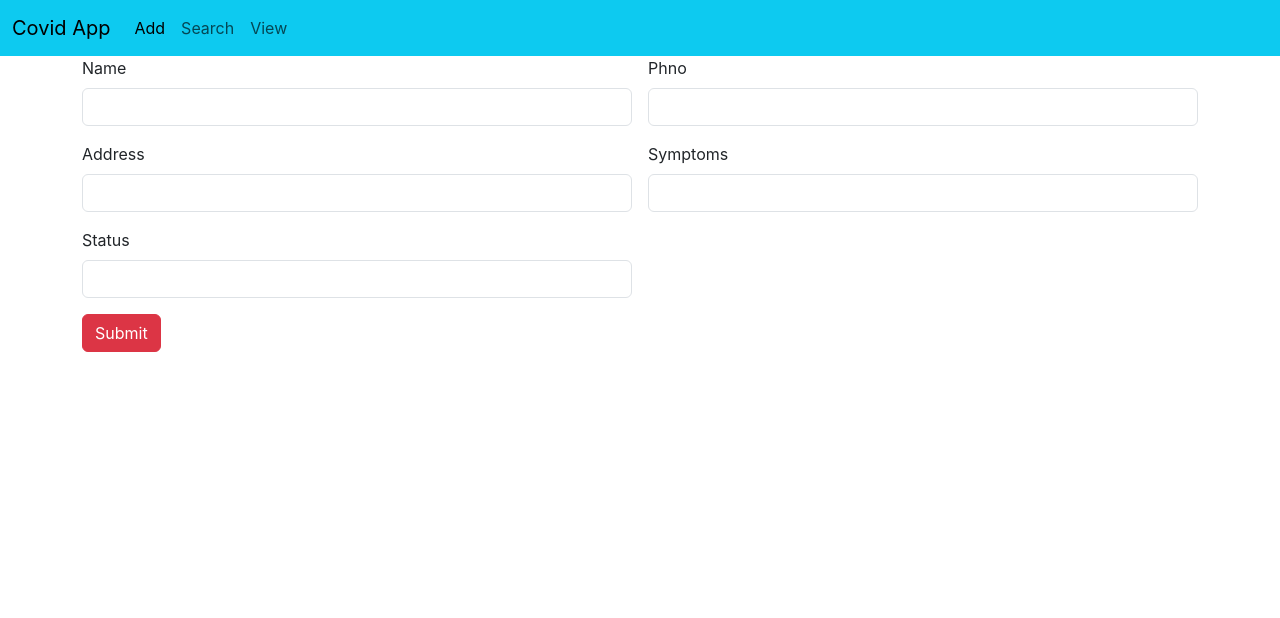
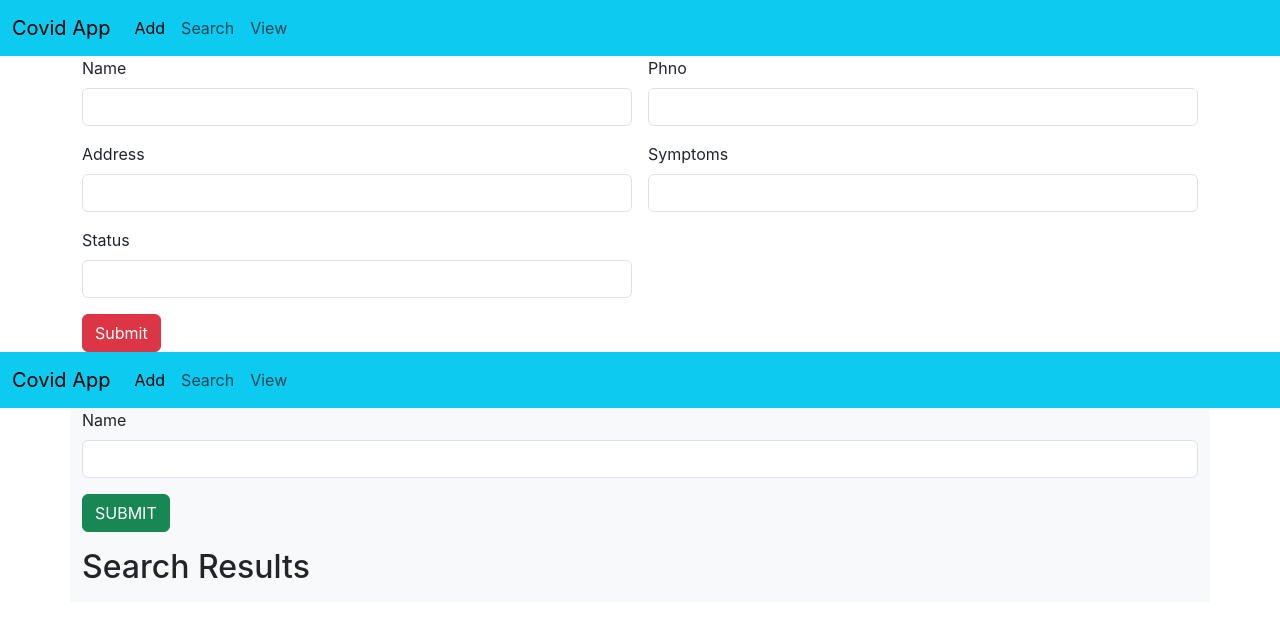
Before and after one commit to MiniPaul/covid-app, a React (Create React App) app: page / in a window 1280 px wide. Shown: the top 618 px of the page. Built offline with nearby package versions, Linux system fonts and the light colour scheme.

Commit message:
Covid app search created

```diff
--- a/src/App.js
+++ b/src/App.js
@@ -1,11 +1,13 @@
 import logo from './logo.svg';
 import './App.css';
 import Add from './Components/Add';
+import Search from './Components/Search';
 
 function App() {
   return (
     <div>
       <Add/>
+      <Search/>
     </div>
   );
 }
--- /dev/null
+++ b/src/Components/Search.jsx
@@ -0,0 +1,65 @@
+import React, { useState } from 'react'
+import NavBar from './NavBar'
+import axios from 'axios'
+
+const Search = () => {
+        const [input,setInput] = new useState(
+            {
+                "Name":""
+                   }
+    )
+        const [data,setData] = new useState([])
+
+
+        const inputHandler = (event)=>{
+            setInput({...input,[event.target.name]:event.target.value})
+
+        }
+
+
+        const readValues = ()=>{
+            axios.post("http://localhost:3001/api/covid/search",{Name:input.name}).then((response)=>{
+                setData(response.data)
+            })
+        }
+
+  return (
+    <div>
+        <NavBar/>
+        <div className="container bg-light">
+        <div className="row">
+            <div className="col col-12 col-sm-12 col-md-12 col-lg-12 col-xl-12 col-xxl-12">
+                <div className="row g-3">
+                    <div className="col col-12 col-sm-12 col-md-12 col-lg-12 col-xl-12 col-xxl-12">
+                        <label htmlFor="" className="form-label">Name</label>
+                        <input type="text" className="form-control" name="name" value={input.name} onChange={inputHandler} />
+                    </div>
+                    <div className="col col-12 col-sm-12 col-md-12 col-lg-12 col-xl-12 col-xxl-12">
+                        <button className="btn btn-success" onClick={readValues}>SUBMIT</button>
+                    </div>
+                    <div className="col col-12 col-sm-12 col-md-12 col-lg-12 col-xl-12 col-xxl-12">
+                    <h2>Search Results</h2>
+                    <ul>
+                    {
+                    data.map((value,index) => {
+                    return <li>
+                        <strong>Name:</strong> {value.name}  <br />
+                        <strong>Phone:</strong> {value.phno} <br />
+                        <strong>Address:</strong> {value.address} <br />
+                        <strong>Symptoms:</strong> {value.symptoms} <br />
+                        <strong>Status:</strong> {value.status} <br />
+                        </li>
+                    }
+                    )}
+                </ul>
+                    </div>
+                </div>
+            </div>
+        </div>
+      </div>
+
+    </div>
+  )
+}
+
+export default Search
```
